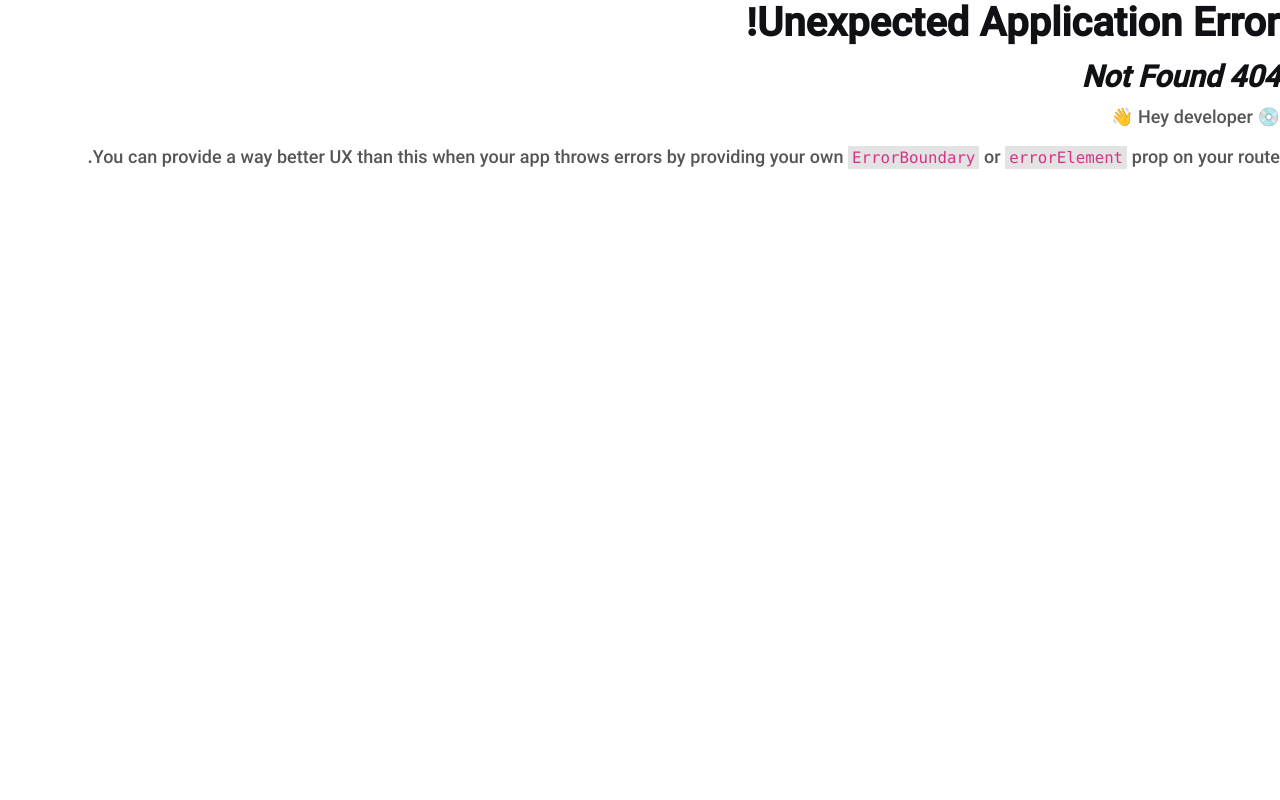
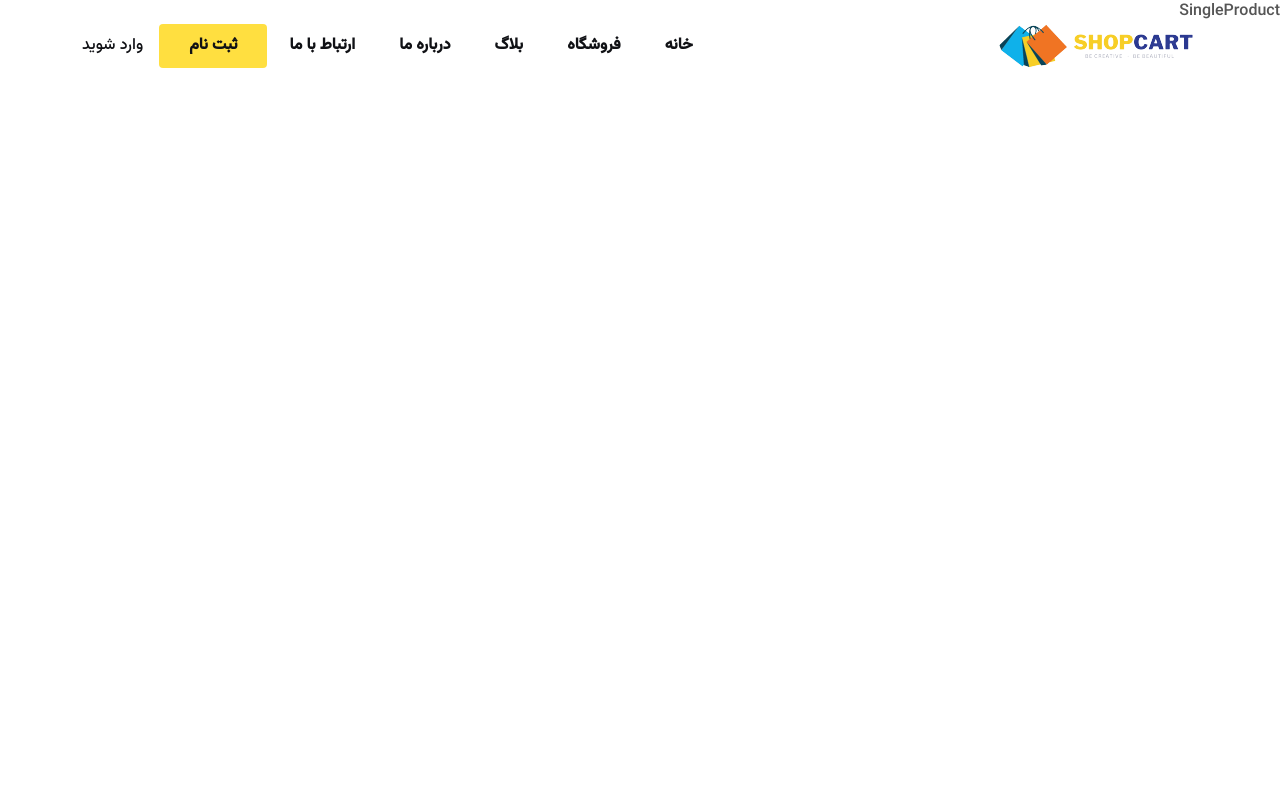
Before and after one commit to Hossein1371za/onlineshopping-vite-react-reactbootstrap, a React (Vite) app: page /shop/124e13b9-2d54-4b2f-a74d-a77b362d6ead in a window 1280 px wide. Before the commit this address had no page. Shown: the top 800 px of the page. Built offline with nearby package versions, Linux system fonts and the light colour scheme.

Commit message:
new route for single product

```diff
--- a/src/main.jsx
+++ b/src/main.jsx
@@ -15,6 +15,7 @@ import { createBrowserRouter, RouterProvider } from "react-router-dom";
 import Home from "./home/Home.jsx";
 import Blog from "./blog/Blog.jsx";
 import Shop from "./shop/Shop.jsx";
+import SingleProduct from "./shop/SingleProduct.jsx";
 
 const router = createBrowserRouter([
   {
@@ -24,6 +25,7 @@ const router = createBrowserRouter([
       { path: "/", element: <Home /> },
       { path: "/blog", element: <Blog /> },
       { path: "/shop", element: <Shop /> },
+      { path: "/shop/:id", element: <SingleProduct /> },
     ],
   },
 ]);
--- /dev/null
+++ b/src/shop/SingleProduct.jsx
@@ -0,0 +1,9 @@
+import React from 'react'
+
+const SingleProduct = () => {
+  return (
+    <div>SingleProduct</div>
+  )
+}
+
+export default SingleProduct
```
